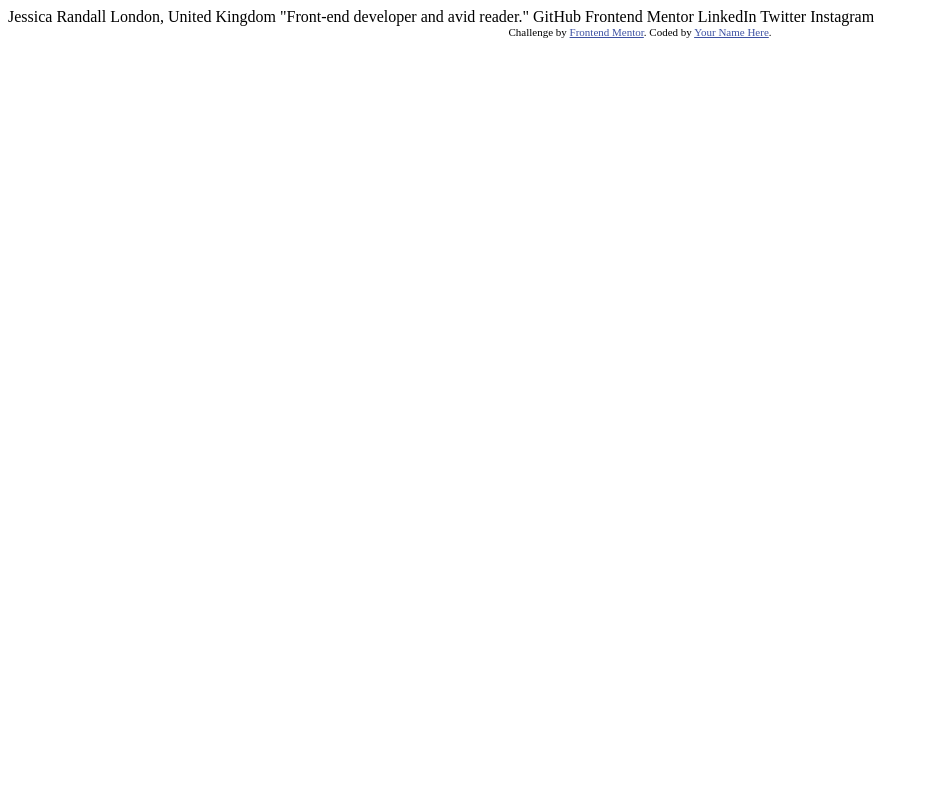
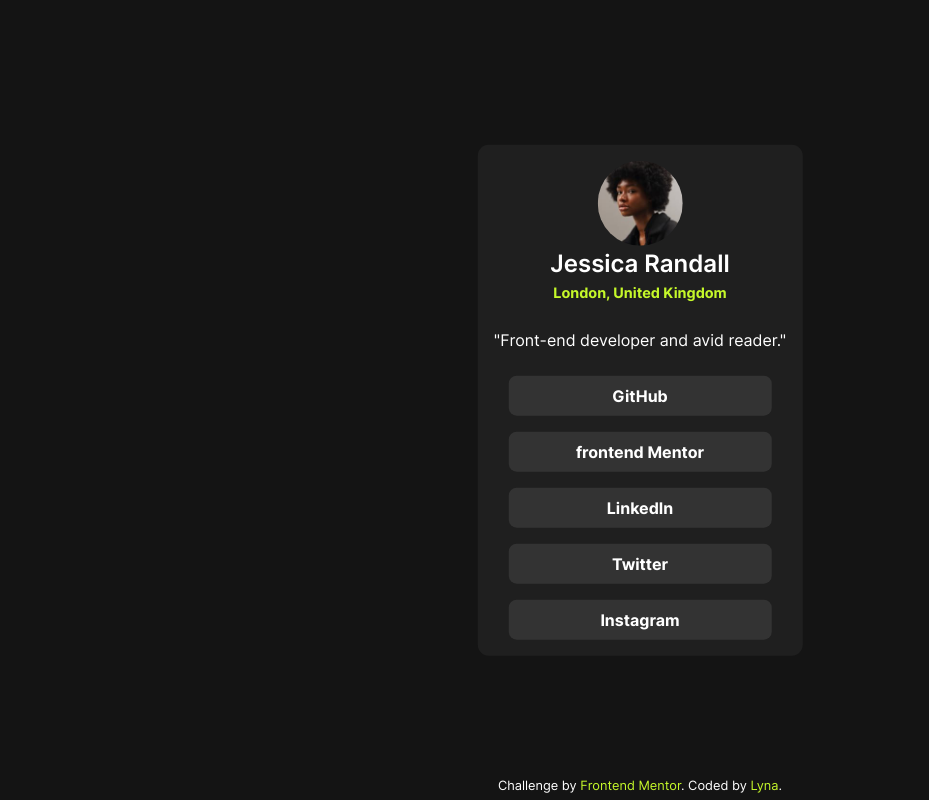
Before and after one commit to lynaIFR/Social-links-profile, a plain HTML site: page index.html in a window 1280 px wide. Shown: the whole page, without its empty margins (0-929 px from the left). Drawn offline with Linux system fonts and the light colour scheme.

Commit message:
first commit

```diff
--- a/index.html
+++ b/index.html
@@ -2,33 +2,35 @@
 <html lang="en">
 <head>
   <meta charset="UTF-8">
-  <meta name="viewport" content="width=device-width, initial-scale=1.0"> <!-- displays site properly based on user's device -->
-
+  <meta name="viewport" content="width=device-width, initial-scale=1.0">
   <link rel="icon" type="image/png" sizes="32x32" href="./assets/images/favicon-32x32.png">
+  <link rel="stylesheet" href="./style.css">
 
   <title>Frontend Mentor | Social links profile</title>
 
-  <!-- Feel free to remove these styles or customise in your own stylesheet 👍 -->
-  <style>
-    .attribution { font-size: 11px; text-align: center; }
-    .attribution a { color: hsl(228, 45%, 44%); }
-  </style>
 </head>
 <body>
+  <main>
+    <div class="container">
+      <img src="./assets/images/avatar-jessica.jpeg" alt="avatar of jessica from frontendmentor.io">
+      <h2>Jessica Randall</h2>
+      <p class="address">London, United Kingdom</p>
+      <p class="description">"Front-end developer and avid reader."</p>
+      <div class="links-list">
+        <a href="#">GitHub</a>
+        <a href="#">frontend Mentor</a>
+        <a href="#">LinkedIn</a>
+        <a href="#">Twitter</a>
+        <a href="#">Instagram</a>
+      </div>
+    </div>
 
-  Jessica Randall
-  London, United Kingdom
-  "Front-end developer and avid reader."
+  </main>
 
-  GitHub
-  Frontend Mentor
-  LinkedIn
-  Twitter
-  Instagram
+  <footer>
+    <p>Challenge by <a href="https://www.frontendmentor.io?ref=challenge" target="_blank">Frontend Mentor</a>.
+    Coded by <a href="https://github.com/lynaIFR">Lyna</a>.</p>
+  </footer>
 
-  <div class="attribution">
-    Challenge by <a href="https://www.frontendmentor.io?ref=challenge" target="_blank">Frontend Mentor</a>.
-    Coded by <a href="#">Your Name Here</a>.
-  </div>
 </body>
 </html>
--- /dev/null
+++ b/style.css
@@ -0,0 +1,117 @@
+:root {
+    --Green: hsl(75, 94%, 57%);
+    --White: hsl(0, 0%, 100%);
+    --Grey-700: hsl(0, 0%, 20%);
+    --Grey-800: hsl(0, 0%, 12%);
+    --Grey-900: hsl(0, 0%, 8%);
+}
+
+@font-face {
+    font-family: 'inter';
+    src: url(./assets/fonts/Inter-VariableFont_slnt\,wght.ttf) format('truetype'),
+         url(./assets/fonts/static/Inter-Bold.ttf) format('truetype'),
+         url(./assets/fonts/static/Inter-Regular.ttf) format('truetype'),
+         url(./assets/fonts/static/Inter-SemiBold.ttf) format('truetype');
+}
+
+* {
+    margin: 0;
+    padding: 0;
+}
+
+*, *::before, *::after {
+    box-sizing: border-box;
+}
+
+
+
+body {
+    background-color: var(--Grey-900);
+    min-height: 100vh;
+    line-height: 1.5;
+    font-family: 'inter';
+    font-size: 1rem;
+    justify-content: center;
+    -webkit-font-smoothing: antialiased;
+    text-rendering: optimizeSpeed;
+    -moz-text-size-adjust: none;
+    text-size-adjust: none;
+}
+
+.container {
+    background-color: var(--Grey-800);
+    padding: 1rem;
+    position: absolute;
+    top: 50%;
+    left: 50%;
+    transform: translate(-50%, -50%);
+    display: block;
+    border-radius: 0.7rem;
+}
+
+footer {
+    position: absolute;
+    bottom: 0;
+    padding: 0.5rem;
+    left: 0;
+    right: 0;
+    font-size: 0.8rem;
+    height: 2rem;
+}
+
+footer a {
+    color: var(--Green);
+    text-decoration: none;
+}
+
+img {
+    display: block;
+    margin: auto;
+    border-radius: 5rem;
+    height: 85px;
+}
+
+p, h1, h2 {
+    color: var(--White);
+    overflow-wrap: break-word;
+    text-align: center;
+}
+
+h2 {
+    font-weight: 600;
+}
+
+.description {
+    margin: 1.5rem 0 1.5rem ;
+}
+
+.address {
+    font-weight: 700;
+    font-size: 0.9rem;
+    color: var(--Green);
+}
+
+.links-list a {
+    text-decoration:none;
+    font-weight: 700;
+    color: var(--White);
+    background-color: var(--Grey-700);
+    padding: 0.5rem;
+    width: 90%;
+    height: max-content;
+    text-align: center;
+    border-radius: 0.5rem;
+}
+
+.links-list {
+    display: flex;
+    flex-direction: column;
+    gap: 1rem;
+    max-width: auto;
+    align-items: center;
+}
+
+.links-list a:hover{
+    background-color: var(--Green);
+    color: var(--Grey-900);
+}
```
